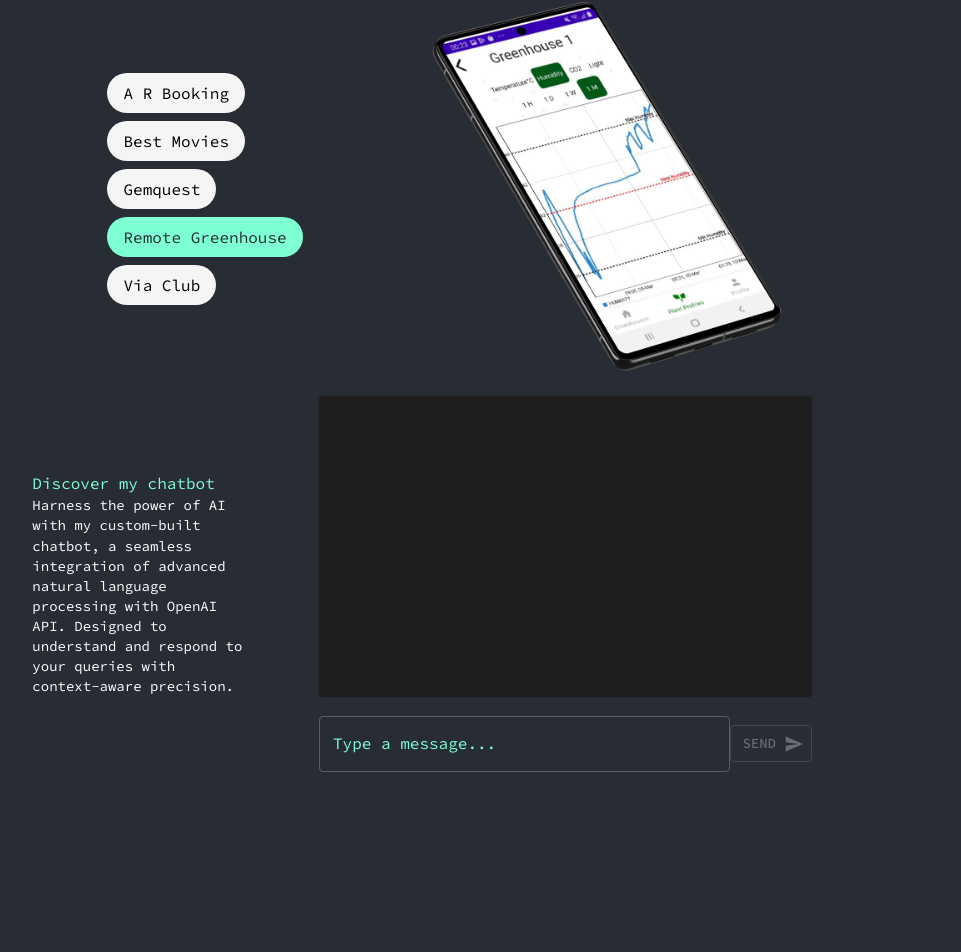
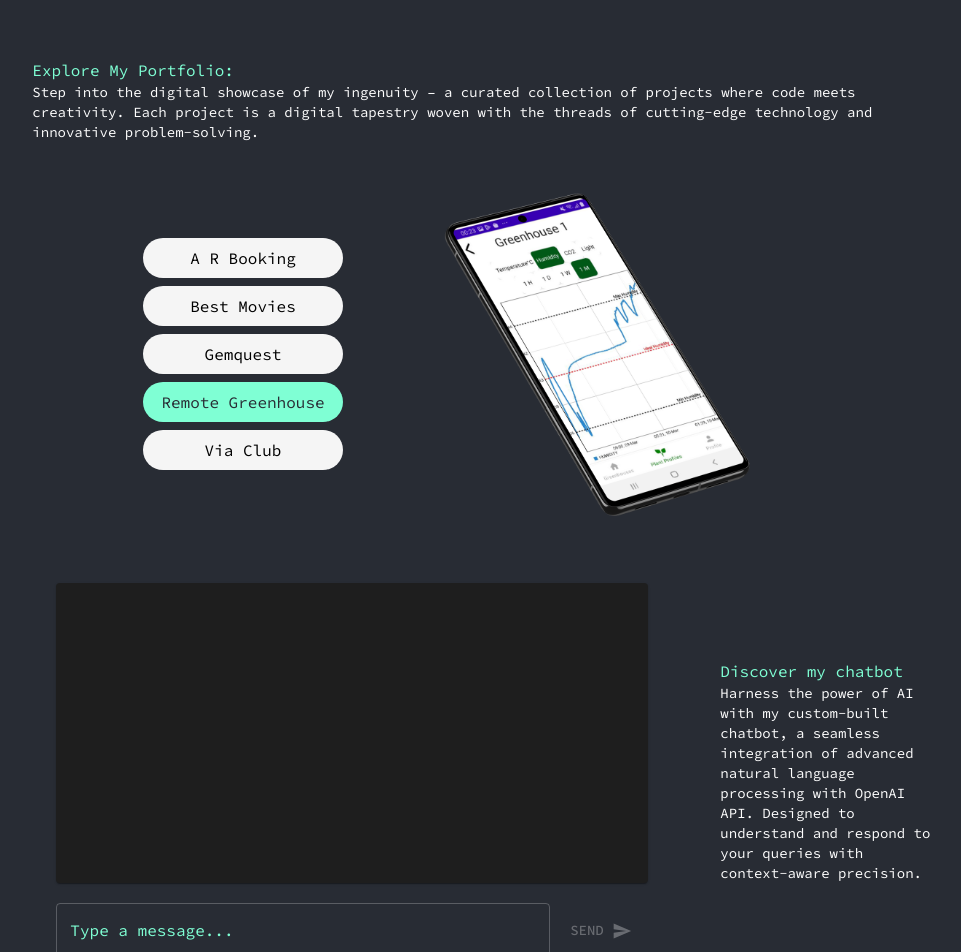
Before and after one commit to vlad151/Portofolio, a React (Create React App) app: page / in a window 1280 px wide. Shown: the part 1106-2058 px from the top of the page, without its empty margins (181-1142 px from the left). Before the commit the page ends 1928 px from the top, so only its background shows below. Built offline with nearby package versions, Linux system fonts and the light colour scheme.

Commit message:
fianl adjustments

```diff
--- a/src/components/chart/chart.tsx
+++ b/src/components/chart/chart.tsx
@@ -4,6 +4,7 @@ import skillsData from "./skillsData";
 import { Box, ToggleButton, Typography } from "@mui/material";
 import "./styles.css";
 import { getIconUrlByName } from "./hooks";
+
 const ChartSwitcher = () => {
   const chartRef = useRef(null);
   const [chartType, setChartType] = useState("sunburst");
@@ -64,7 +65,14 @@ const ChartSwitcher = () => {
 
       myChart.setOption(getOption(), true);
 
+      const handleResize = () => {
+        myChart.resize();
+      };
+
+      window.addEventListener("resize", handleResize);
+
       return () => {
+        window.removeEventListener("resize", handleResize);
         myChart.dispose();
       };
     }
--- a/src/components/chart/styles.css
+++ b/src/components/chart/styles.css
@@ -1,5 +1,5 @@
 .chartContainer {
-  width: 80%;
+  width: 100%;
   height: 600px;
   display: flex;
   justify-content: center;
--- a/src/components/chatbot/chatUI.tsx
+++ b/src/components/chatbot/chatUI.tsx
@@ -132,7 +132,7 @@ const ChatUI: React.FC = () => {
         xs={12}
         sx={{ display: "flex", justifyContent: "center" }}
       >
-        <Grid item xs={10}>
+        <Grid item xs={12}>
           <Paper
             style={{ height: "300px", overflow: "auto", padding: "20px" }}
             ref={scrollRef}
@@ -188,7 +188,7 @@ const ChatUI: React.FC = () => {
               <Button
                 disabled={sendDisabled}
                 fullWidth
-                variant="outlined"
+                variant="text"
                 color="primary"
                 endIcon={<SendIcon />}
                 onClick={handleSendMessage}
--- a/src/components/content/content.tsx
+++ b/src/components/content/content.tsx
@@ -17,7 +17,7 @@ const Content: React.FC = () => {
           <PageHeader />
         </Grid>
         <Grid className="alignCenter" item>
-          <Grid item xs={10} md={8} sx={{ margin: { xs: 1, md: 0 } }}>
+          <Grid item xs={10} md={8} sx={{ margin: { xs: 3, md: 6 } }}>
             <Typography
               variant="body1"
               sx={{ color: `${theme.palette.text.secondary}` }}
@@ -46,7 +46,7 @@ const Content: React.FC = () => {
             marginTop: { xs: 2, md: 2 },
           }}
         >
-          <Grid item xs={10} sm={10} md={8} sx={{ margin: { xs: 1, md: 0 } }}>
+          <Grid item xs={10} sm={10} md={8} sx={{ margin: { xs: 4, md: 6 } }}>
             <Typography
               variant="body1"
               sx={{ color: `${theme.palette.text.secondary}` }}
@@ -63,7 +63,7 @@ const Content: React.FC = () => {
           <Grid
             item
             xs={12}
-            md={8}
+            md={6}
             sm={10}
             sx={{ margin: { xs: 1, md: 0 } }}
             className="alignCenter"
@@ -71,7 +71,12 @@ const Content: React.FC = () => {
             <ProjectList />
           </Grid>
         </Grid>
-        <Grid item xs={10} md={2} sx={{ margin: { xs: 1, md: 0 } }}>
+        <Grid
+          container
+          className="alignCenter"
+          sx={{ flexDirection: "row-reverse" }}
+        >
+          <Grid item xs={12} md={2} sx={{ margin: { xs: 1, md: 0 } }}>
             <Typography
               variant="body1"
               sx={{ color: `${theme.palette.text.secondary}` }}
@@ -80,13 +85,14 @@ const Content: React.FC = () => {
             </Typography>
             <Typography variant="body2">
               Harness the power of AI with my custom-built chatbot, a seamless
-            integration of advanced natural language processing with OpenAI API.
-            Designed to understand and respond to your queries with
+              integration of advanced natural language processing with OpenAI
+              API. Designed to understand and respond to your queries with
               context-aware precision.
             </Typography>
           </Grid>
-        <Grid item xs={12} md={6} sx={{ margin: { xs: 1, md: 0 } }}>
+          <Grid item xs={12} md={6} sx={{ margin: { xs: 3, md: 6 } }}>
             <ChatUI />
+          </Grid>
         </Grid>
       </Grid>
     </Box>
--- a/src/components/projectList/projectList.tsx
+++ b/src/components/projectList/projectList.tsx
@@ -1,4 +1,4 @@
-import { FunctionComponent, useEffect, useState } from "react";
+import { FunctionComponent, useState } from "react";
 import {
   FormControl,
   FormControlLabel,
@@ -13,7 +13,7 @@ import BestMovies from "../../assets/BestMovies.png";
 import Gemquest from "../../assets/Gemquest.png";
 import RemoteGreenhouse from "../../assets/RemoteGreenhouse.png";
 import ViaClub from "../../assets/ViaClub.png";
-import { CSSTransition } from "react-transition-group";
+
 type ProjectKey =
   | "ARBooking"
   | "BestMovies"
@@ -32,34 +32,19 @@ const ProjectList: FunctionComponent = () => {
     RemoteGreenhouse: RemoteGreenhouse,
     ViaClub: ViaClub,
   };
-  const [imageLoaded, setImageLoaded] = useState(false);
-
-  useEffect(() => {
-    setImageLoaded(false);
-  }, [selectedProject]);
 
   const handleChange = (event: React.ChangeEvent<HTMLInputElement>) => {
     const value = event.target.value as ProjectKey;
     setSelectedProject(value);
   };
+
   function formatLabel(label: string) {
     return label.replace(/([A-Z])/g, " $1").trim();
   }
-  useEffect(() => {
-    // Preload images
-    const preloadImages = Object.values(projectImages);
-    preloadImages.forEach((image) => {
-      const img = new Image();
-      img.src = image;
-    });
-  }, []);
+
   return (
-    <Grid
-      container
-      className="projectListContainer alignCenter"
-      sx={{ width: "100%" }}
-    >
-      <Grid xs={12} md={4} item>
+    <Grid container className="projectListContainer alignCenter">
+      <Grid xs={6} md={5} item>
         <FormControl
           component="fieldset"
           sx={{ display: "flex", justifyContent: "center" }}
@@ -77,19 +62,14 @@ const ProjectList: FunctionComponent = () => {
             }}
           >
             {Object.keys(projectImages).map((projectKey) => (
-              <Box
-                key={projectKey}
-                sx={{
-                  flexGrow: 1,
-                }}
-              >
+              <Box key={projectKey}>
                 <FormControlLabel
                   control={<Radio sx={{ display: "none" }} />}
                   label={formatLabel(projectKey)}
                   value={projectKey}
                   sx={{
                     "& .MuiFormControlLabel-label": {
-                      width: "100%",
+                      width: "200px",
                       borderRadius: "20px",
                       padding: "8px 16px",
                       marginLeft: "15px",
@@ -115,25 +95,23 @@ const ProjectList: FunctionComponent = () => {
           </RadioGroup>
         </FormControl>
       </Grid>
-      <Grid xs={12} sm={10} md={6} item>
-        <CSSTransition
-          key={selectedProject}
-          timeout={300}
-          classNames="fade"
-          sx={{ width: "100%" }}
-        >
-          <Box
-            component="img"
-            sx={{
-              width: "auto",
-              height: "300px",
-              marginTop: 2,
-            }}
-            src={projectImages[selectedProject]}
-            alt={selectedProject}
-            onLoad={() => setImageLoaded(true)}
-          />
-        </CSSTransition>
+      <Grid xs={12} sm={10} md={7} item sx={{ margin: { xs: 4, md: 0 } }}>
+        {Object.keys(projectImages).map((key) => {
+          const projectKey = key as ProjectKey;
+          return (
+            <img
+              key={projectKey}
+              src={projectImages[projectKey]}
+              alt={projectKey}
+              style={{
+                width: "100%",
+                height: "auto",
+                display: selectedProject === projectKey ? "block" : "none",
+                transition: "opacity 0.3s ease-in-out",
+              }}
+            />
+          );
+        })}
       </Grid>
     </Grid>
   );
```
Lines whose indentation alone changed are shown as unchanged.
